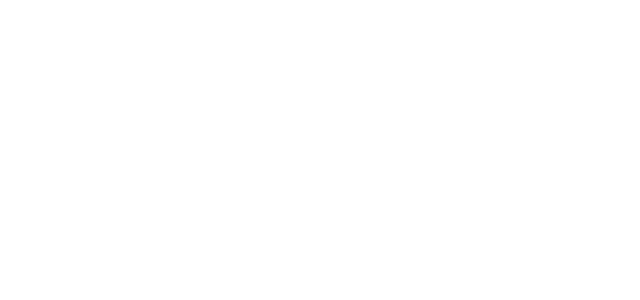
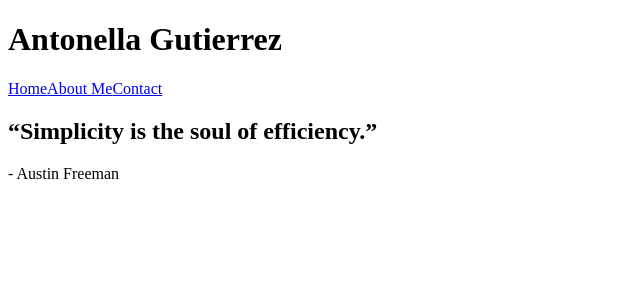
Before and after one commit to antonella-401-advanced-javascript/antonella-gutierrez, a React app: page / in a window 1280 px wide. Shown: the top 300 px of the page, without its empty margins (0-640 px from the left). Built offline with nearby package versions, Linux system fonts and the light colour scheme.

Commit message:
added component and container files

```diff
--- a/src/App.js
+++ b/src/App.js
@@ -1,8 +1,21 @@
 import React from 'react';
+import { BrowserRouter as Router, Route, Switch } from 'react-router-dom';
+import Header from './components/Header';
+import HomeContainer from './containers/homeContainer/Home';
 
-const App = () => (
-  <>
-  </>
-);
+const App = () => {
+  return (
+    <Router>
+      <>
+        <Header />
+        <Switch>
+          <Route exact path="/" component={HomeContainer} />
+          <Route path="/about" />
+          <Route path="/contact" />
+        </Switch>
+      </>
+    </Router>
+  );
+};
 
 export default App;
--- /dev/null
+++ b/src/components/Header.js
@@ -0,0 +1,17 @@
+import React from 'react';
+import { Link } from 'react-router-dom';
+
+const Header = () => {
+  return (
+    <header>
+      <h1>Antonella Gutierrez</h1>
+      <nav>
+        <Link to="/">Home</Link>
+        <Link to="/about">About Me</Link>
+        <Link to="/contact">Contact</Link>
+      </nav>
+    </header>
+  );
+};
+
+export default Header;
--- /dev/null
+++ b/src/components/home/Home.js
@@ -0,0 +1,12 @@
+import React from 'react';
+
+const Home = () => {
+  return (
+    <div>
+      <h2><q>Simplicity is the soul of efficiency.</q></h2>
+      <p>- Austin Freeman</p>
+    </div>
+  );
+};
+
+export default Home;
--- /dev/null
+++ b/src/containers/homeContainer/Home.js
@@ -0,0 +1,10 @@
+import React from 'react';
+import Home from '../../components/home/Home';
+
+export default function HomeContainer() {
+  return (
+    <>
+      <Home/>
+    </>
+  );
+}
```
Also changed, not shown: package.json (+2 -14 lines), src/containers/aboutContainer/About.js (added, +8 -0 lines), src/containers/contactContainer/Contact.js (added, +8 -0 lines), 4 other files (tests, documents, lock files or other folders).
